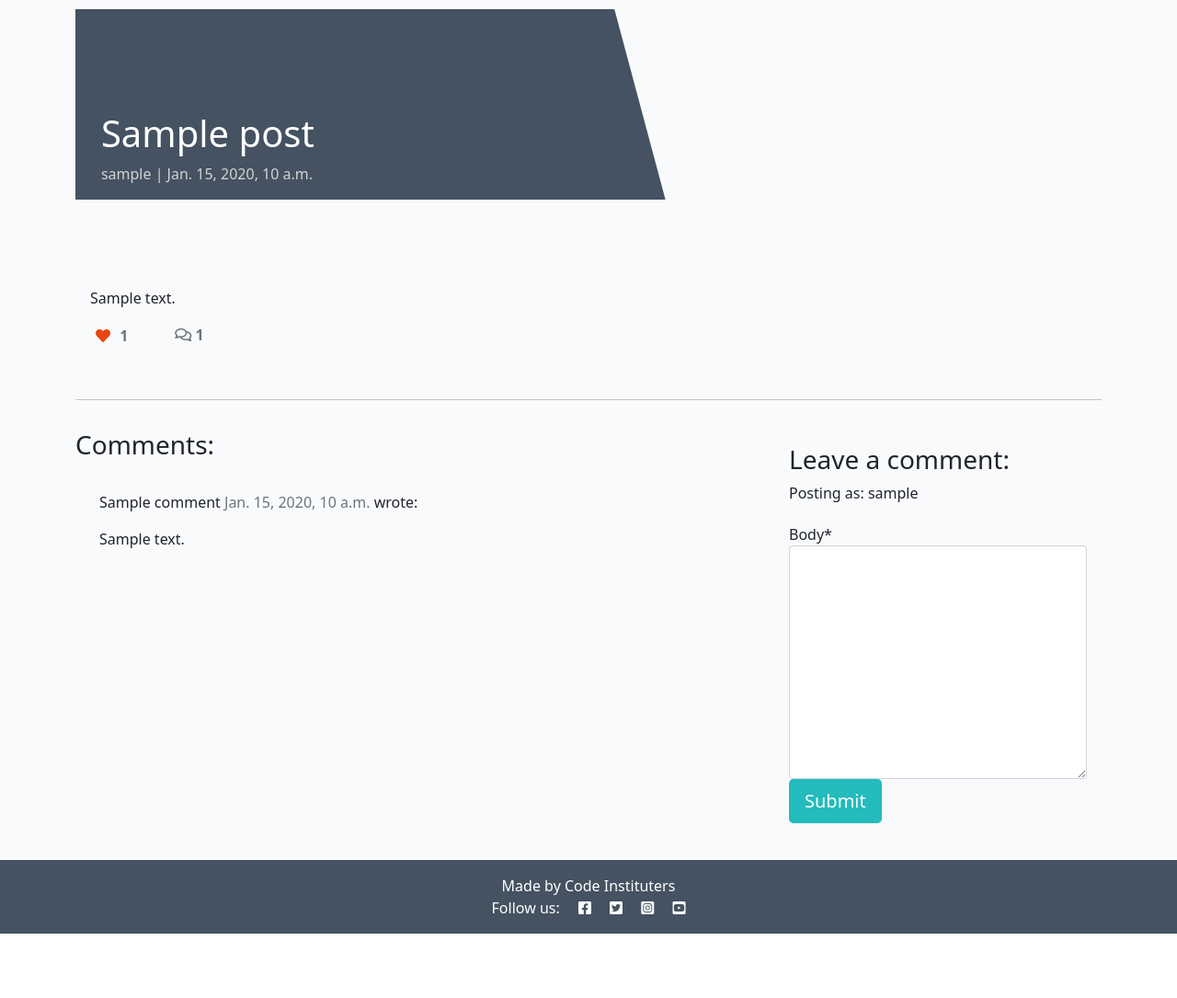
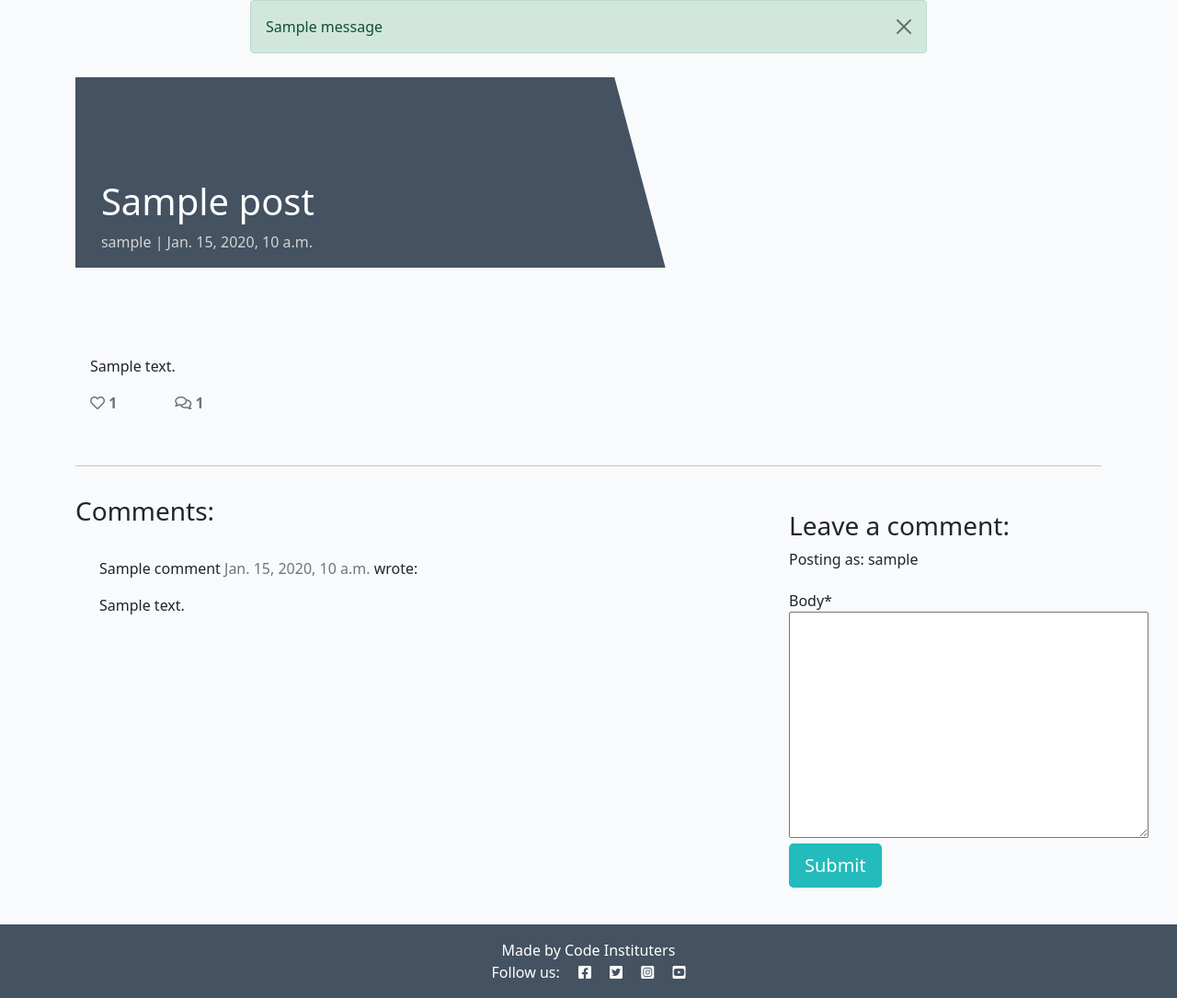
Before and after one commit to KarMiles/django-blog, a Django app: a page that uses templates/base.html in a window 1280 px wide. Shown: the part 60-1145 px from the top of the page at 92% size. Before the commit the page ends 1075 px from the top, so only its background shows below. Run offline with Django 3.2, Linux system fonts and the light colour scheme; a user stored in the database is signed in; tables that the repository leaves empty hold one stand-in row (values such as "Sample post"); one stand-in notice (Sample message) is shown; some libraries are stand-ins or nearby versions.

Commit message:
Add message functionality

```diff
--- a/blog/views.py
+++ b/blog/views.py
@@ -4,17 +4,11 @@ from django.http import HttpResponseRedirect
 from .models import Post
 from .forms import CommentForm
 
-# Create your views here.
-
-# New View Checklist:
-# 1. Create the view code (views.py below)
-# 2. Create a template to render the view (.html)
-# 3. Connect up URLs (urls.py)
 
 class PostList(generic.ListView):
     model = Post
-    queryset = Post.objects.filter(status=1).order_by('-created_on')
-    template_name = 'index.html'
+    queryset = Post.objects.filter(status=1).order_by("-created_on")
+    template_name = "index.html"
     paginate_by = 6
 
 
@@ -23,7 +17,7 @@ class PostDetail(View):
     def get(self, request, slug, *args, **kwargs):
         queryset = Post.objects.filter(status=1)
         post = get_object_or_404(queryset, slug=slug)
-        comments = post.comments.filter(approved=True).order_by('created_on')
+        comments = post.comments.filter(approved=True).order_by("-created_on")
         liked = False
         if post.likes.filter(id=self.request.user.id).exists():
             liked = True
@@ -41,15 +35,15 @@ class PostDetail(View):
         )
 
     def post(self, request, slug, *args, **kwargs):
+
         queryset = Post.objects.filter(status=1)
         post = get_object_or_404(queryset, slug=slug)
-        comments = post.comments.filter(approved=True).order_by('created_on')
+        comments = post.comments.filter(approved=True).order_by("-created_on")
         liked = False
         if post.likes.filter(id=self.request.user.id).exists():
             liked = True
 
         comment_form = CommentForm(data=request.POST)
-
         if comment_form.is_valid():
             comment_form.instance.email = request.user.email
             comment_form.instance.name = request.user.username
@@ -66,19 +60,16 @@ class PostDetail(View):
                 "post": post,
                 "comments": comments,
                 "commented": True,
-                "liked": liked,
-                "comment_form": CommentForm()
+                "comment_form": comment_form,
+                "liked": liked
             },
         )
 
 
-# PostLike challenge
-
 class PostLike(View):
 
-    def post(self, request, slug):
+    def post(self, request, slug, *args, **kwargs):
         post = get_object_or_404(Post, slug=slug)
-
         if post.likes.filter(id=request.user.id).exists():
             post.likes.remove(request.user)
         else:
--- a/templates/base.html
+++ b/templates/base.html
@@ -57,6 +57,20 @@
         </div>
     </nav>
 
+    <div class="container">
+        <div class="row">
+            <div class="col-md-8 offset-md-2">
+                {% for message in messages %}
+                <div class="alert {{ message.tags }} alert-dismissible fade show" id="'msg" role="alert">
+                    {{ message | safe }}
+                    <button type="button" class="btn-close" data-bs-dismiss="alert" aria-label="Close"></button>
+                </div>
+
+                {% endfor %}
+            </div>
+        </div>
+    </div>
+
     <main class="flex-shrink-0 main-bg">
         {% block content %}
         <!-- Content Goes here -->
@@ -71,6 +85,15 @@
             <i class="fab fa-instagram-square ms-3"></i>
             <i class="fab fa-youtube-square ms-3"></i></p>
     </footer>
+
+    <script>
+        setTimeout(function () {
+            let messages = document.getElementById('msg');
+            let alert = new bootstrap.Alert(messages);
+            alert.close();
+        }, 2500);
+    </script>
+
 </body>
 
 </html>
--- a/templates/post_detail.html
+++ b/templates/post_detail.html
@@ -34,34 +34,14 @@
                 <div class="row">
 
                     <div class="col-1">
-                        <strong>
-                            {% if user.is_authenticated %}
-                            <form class="d-inline" action="{% url 'post_like' post.slug %}" method="POST">
-                                {% csrf_token %}
-                                {% if liked %}
-                                    <button type="submit" name="blogpost_id" value="{{post.slug}}" class="btn-like">
-                                        <i class="fas fa-heart"></i>
-                                    </button>
-                                {% else %}
-                                    <button type="submit" name="blogpost_id" value="{{post.slug}}" class="btn-like">
-                                        <i class="far fa-heart"></i>
-                                    </button>
-                                {% endif %}
-                            </form>
-                            {% else %}
-                                <span class="text-secondary"><i class="far fa-heart"></i></span>
-                            {% endif %}
-                            <span class="text-secondary">{{ post.number_of_likes }}</span>
-                        </strong>
                         <!-- The number of likes goes before the closing strong tag -->
+                        <strong class="text-secondary"><i class="far fa-heart"></i> {{ post.number_of_likes }} </strong>
                     </div>
-
                     <div class="col-1">
                         {% with comments.count as total_comments %}
                         <strong class="text-secondary"><i class="far fa-comments"></i>
                             <!-- Our total_comments variable goes before the closing strong tag -->
-                            {{ total_comments }}
-                        </strong>
+                            {{ total_comments }}</strong>
                         {% endwith %}
                     </div>
                 </div>
@@ -103,7 +83,6 @@
                     Your comment is awaiting approval
                 </div>
                 {% else %}
-
                 {% if user.is_authenticated %}
 
                 <h3>Leave a comment:</h3>
```
Also changed, not shown: codestar/settings.py (+9 -6 lines).
